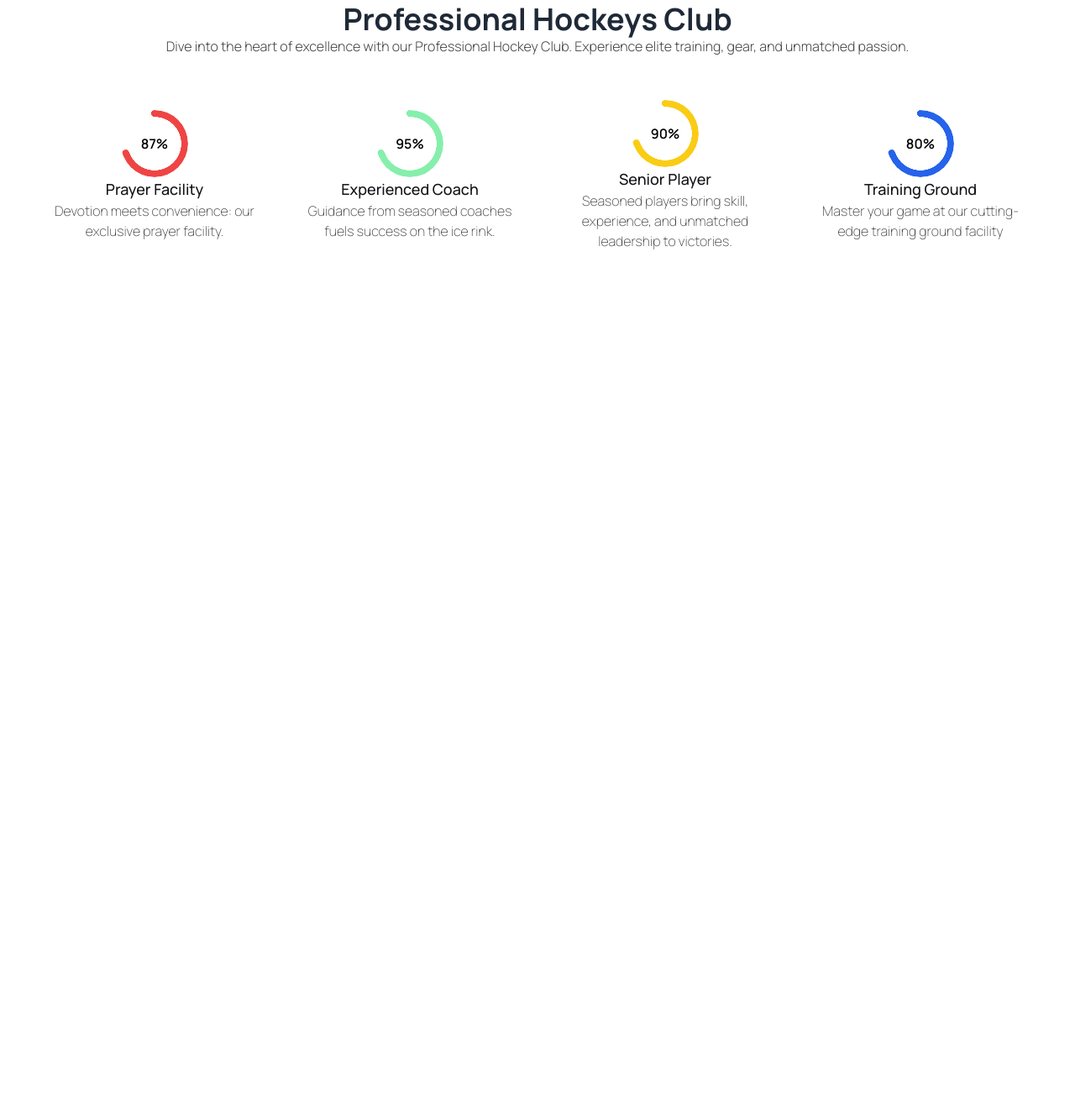
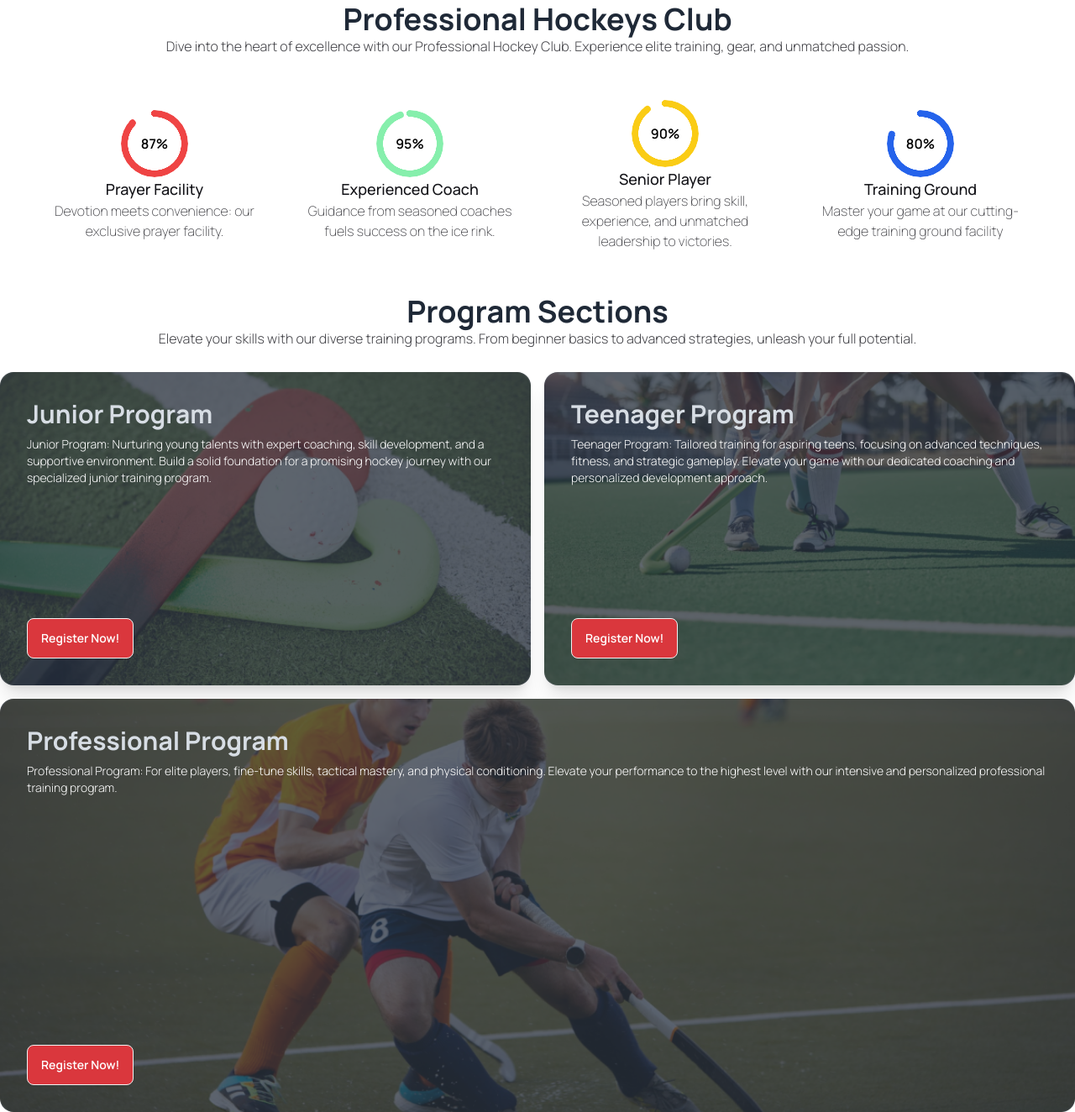
Before and after one commit to Aminul0001/hockeys-a3, a plain HTML site: page index.html in a window 1280 px wide. Shown: the part 1059-2383 px from the top of the page at 84% size. Before the commit the page ends 1382 px from the top, so only its background shows below. Drawn offline with nearby package versions, Linux system fonts and the light colour scheme.

Commit message:
program sections added

```diff
--- a/index.html
+++ b/index.html
@@ -45,7 +45,7 @@
 </head>
 <body class="font-manrope">
 
-    <header class="container mx-auto">
+    <header class=" mx-auto">
         <!-- Navbar started -->
         <div class="navbar bg-base-100">
             <div class="navbar-start">
@@ -73,7 +73,7 @@
               </ul>
             </div>
             <div class="navbar-end">
-                <i class="fa-solid fa-magnifying-glass p-2 text-hockey-small-color "></i>
+                <i class="fa-solid fa-magnifying-glass p-2 text-hockey-small-color sm:hidden lg:visible"></i>
               <a class="btn bg-hockey-primary text-white hover:text-hockey-primary">Get Ticket</a>
             </div>
           </div>
@@ -124,7 +124,7 @@
 <section class="lg:flex justify-center">
 <!-- Player facility -->
     <div class="flex flex-col items-center justify-center m-5 p-1">
-      <div class="radial-progress text-red-500" style="--value:70;" role="progressbar"><span class="text-black font-semibold">87%</span></div>
+      <div class="radial-progress text-red-500" style="--value:87;" role="progressbar"><span class="text-black font-semibold">87%</span></div>
 
     <div class="max-w-64">
       <h3 class="text-hockey-heading-color font-medium text-lg text-center">Prayer Facility</h3>
@@ -133,7 +133,7 @@
     </div>
 <!-- Experienced Coach -->
     <div class=" flex flex-col items-center justify-center m-5 p-1">
-      <div class="radial-progress text-green-300" style="--value:70;" role="progressbar"><span class="text-black font-semibold">95%</span></div>
+      <div class="radial-progress text-green-300" style="--value:95;" role="progressbar"><span class="text-black font-semibold">95%</span></div>
 
     <div class="max-w-64">
       <h3 class="text-hockey-heading-color font-medium text-lg text-center">Experienced Coach</h3>
@@ -142,7 +142,7 @@
     </div>
 <!-- Senior Player -->
     <div class="flex flex-col items-center justify-center m-5 p-1">
-      <div class="radial-progress text-yellow-400" style="--value:70;" role="progressbar"><span class="text-black font-semibold">90%</span></div>
+      <div class="radial-progress text-yellow-400" style="--value:90;" role="progressbar"><span class="text-black font-semibold">90%</span></div>
 
     <div class="max-w-64">
       <h3 class="text-hockey-heading-color font-medium text-lg text-center">Senior Player</h3>
@@ -151,7 +151,7 @@
     </div>
 <!-- Training Ground -->
     <div class="flex flex-col items-center justify-center m-5 p-1">
-      <div class="radial-progress text-blue-600" style="--value:70;" role="progressbar"><span class="text-black font-semibold">80%</span></div>
+      <div class="radial-progress text-blue-600" style="--value:80;" role="progressbar"><span class="text-black font-semibold">80%</span></div>
 
     <div class="max-w-64">
       <h3 class="text-hockey-heading-color font-medium text-lg text-center">Training Ground</h3>
@@ -163,7 +163,59 @@
 
 
 </section>
+<!-- Radical progress bar Ends-->
 
+<!-- Program section -->
+<div>
+
+  <div class="text-center my-7">
+    <h1 class=" sm:text-2xl lg:text-4xl  font-bold text-hockey-heading color">
+      Program Sections
+    </h1 >
+    <p class="text-s font-light text-hockey-small-color">Elevate your skills with our diverse training programs. From beginner basics to advanced strategies, unleash your full potential.</p>
+  </div>
+
+  </div>
+
+
+<div class="lg:grid lg:grid-cols-2 gap-4">
+  <!-- First Card  -->
+  <div class=" card w-50% bg-base-100 shadow-xl image-full">
+    <figure><img class="w-full h-full object-cover" src="Images/2.png" alt="Shoes" /></figure>
+    <div class="card-body">
+      <h2 class="sm:text-2xl lg:text-3xl  font-bold text-hockey-heading color">Junior Program</h2>
+      <p class="text-sm font-light text-white">Junior Program: Nurturing young talents with expert coaching, skill development, and a supportive environment. Build a solid foundation for a promising hockey journey with our specialized junior training program.</p>
+      <div class="card-actions justify-start">
+        <button class="btn bg-hockey-primary text-white hover:text-hockey-primary">Register Now!</button>
+      </div>
+    </div>
+  </div>
+
+  <!-- Second Card  -->
+  <div class="card w-50% bg-base-100 shadow-xl image-full">
+    <figure><img class="w-full h-full object-cover" src="Images/3.png" alt="Shoes" /></figure>
+    <div class="card-body">
+      <h2 class="sm:text-2xl lg:text-3xl  font-bold text-hockey-heading color">Teenager Program</h2>
+      <p class="text-sm font-light text-white">Teenager Program: Tailored training for aspiring teens, focusing on advanced techniques, fitness, and strategic gameplay. Elevate your game with our dedicated coaching and personalized development approach.</p>
+      <div class="card-actions justify-start">
+        <button class="btn bg-hockey-primary text-white hover:text-hockey-primary">Register Now!</button>
+      </div>
+    </div>
+  </div>
+
+  <!-- Third Card  -->
+  <div class="card w-full bg-base-100  image-full col-span-2">
+    <figure><img class="w-full h-full object-cover" src="Images/4.png" alt="Shoes" /></figure>
+    <div class="card-body">
+      <h2 class="sm:text-2xl lg:text-3xl  font-bold text-hockey-heading color">Professional Program</h2>
+      <p class="text-sm font-light text-white">Professional Program: For elite players, fine-tune skills, tactical mastery, and physical conditioning. Elevate your performance to the highest level with our intensive and personalized professional training program.</p>
+      <div class="card-actions justify-start">
+        <button class="btn bg-hockey-primary text-white hover:text-hockey-primary">Register Now!</button>
+      </div>
+    </div>
+  </div>
+</div>
+<!-- Program sections added -->
     </main>
 
     <footer>
```
